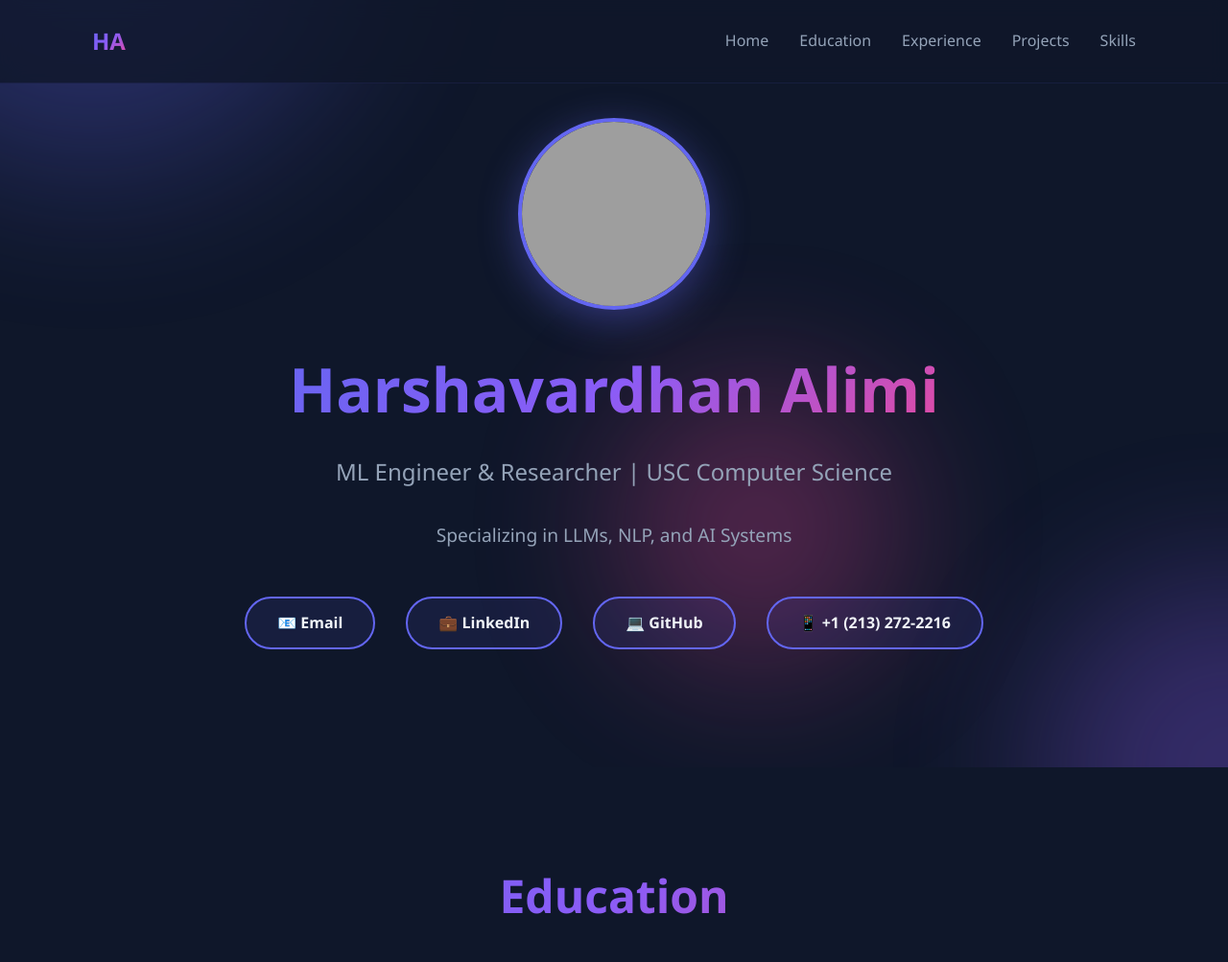
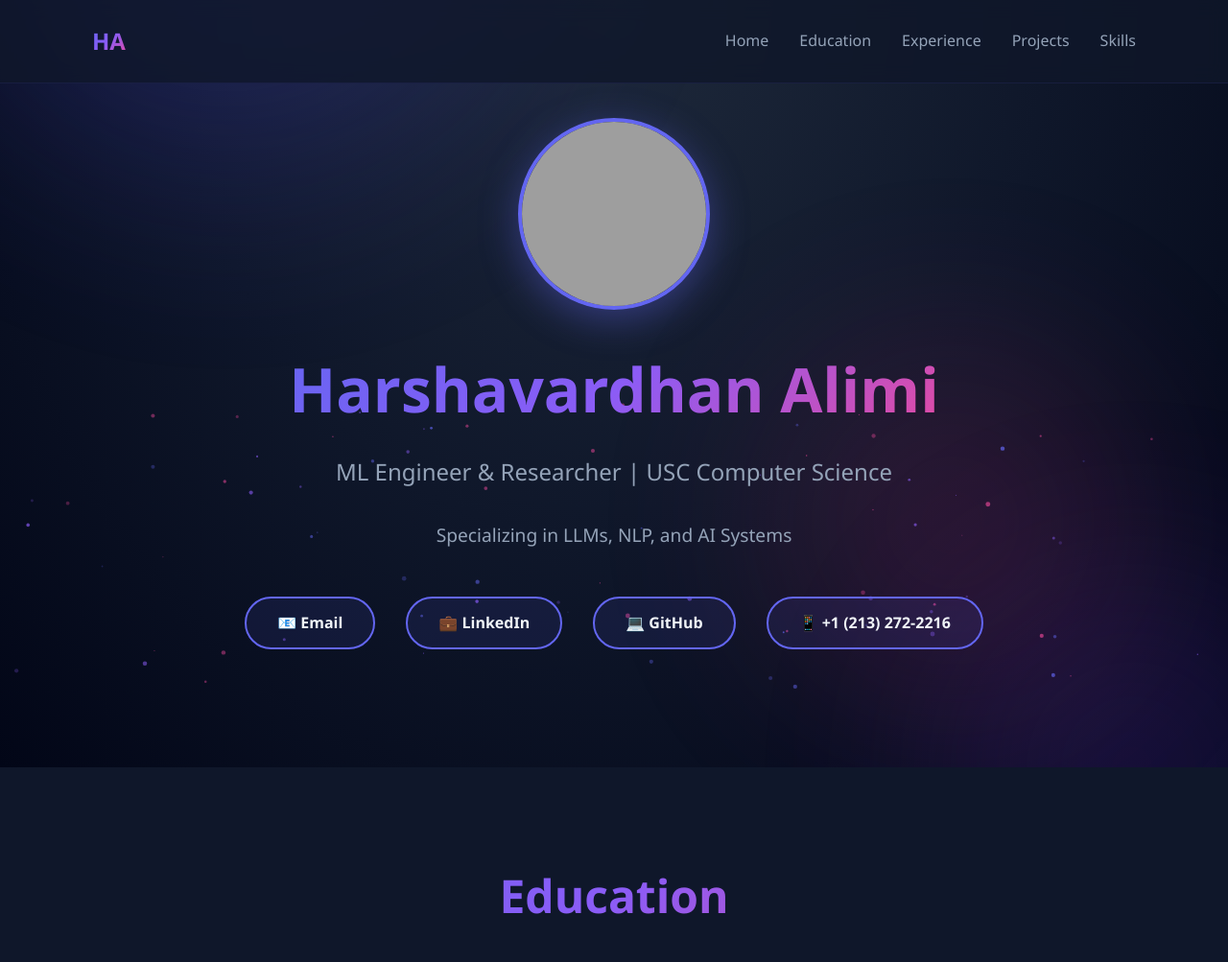
Before and after one commit to harsha2225/harsha2225.github.io, a plain HTML site: page index.html in a window 1280 px wide. Shown: the top 1003 px of the page at 96% size. Drawn offline with Linux system fonts and the light colour scheme; grey boxes are pictures that could not be loaded.

Commit message:
modified

```diff
--- a/index.html
+++ b/index.html
@@ -39,47 +39,71 @@
             height: 100%;
             z-index: -1;
             overflow: hidden;
+            background: radial-gradient(ellipse at top, #1e293b 0%, #0f172a 50%, #020617 100%);
         }
 
         .gradient-orb {
             position: absolute;
             border-radius: 50%;
-            filter: blur(80px);
-            opacity: 0.3;
-            animation: float 20s infinite;
+            filter: blur(100px);
+            opacity: 0.15;
+            animation: float 25s infinite ease-in-out;
         }
 
         .orb1 {
-            width: 500px;
-            height: 500px;
-            background: var(--primary);
-            top: -250px;
-            left: -250px;
+            width: 600px;
+            height: 600px;
+            background: radial-gradient(circle, #6366f1 0%, #4f46e5 50%, transparent 70%);
+            top: -300px;
+            left: -200px;
             animation-delay: 0s;
         }
 
         .orb2 {
-            width: 400px;
-            height: 400px;
-            background: var(--secondary);
-            bottom: -200px;
-            right: -200px;
-            animation-delay: 5s;
+            width: 500px;
+            height: 500px;
+            background: radial-gradient(circle, #8b5cf6 0%, #7c3aed 50%, transparent 70%);
+            bottom: -250px;
+            right: -150px;
+            animation-delay: 8s;
         }
 
         .orb3 {
-            width: 300px;
-            height: 300px;
-            background: var(--accent);
-            top: 50%;
-            left: 50%;
-            animation-delay: 10s;
+            width: 450px;
+            height: 450px;
+            background: radial-gradient(circle, #ec4899 0%, #db2777 50%, transparent 70%);
+            top: 40%;
+            left: 60%;
+            animation-delay: 16s;
         }
 
         @keyframes float {
-            0%, 100% { transform: translate(0, 0) scale(1); }
-            33% { transform: translate(100px, -100px) scale(1.1); }
-            66% { transform: translate(-100px, 100px) scale(0.9); }
+            0%, 100% {
+                transform: translate(0, 0) scale(1);
+                opacity: 0.15;
+            }
+            25% {
+                transform: translate(150px, -150px) scale(1.2);
+                opacity: 0.25;
+            }
+            50% {
+                transform: translate(80px, 100px) scale(0.8);
+                opacity: 0.1;
+            }
+            75% {
+                transform: translate(-120px, 50px) scale(1.1);
+                opacity: 0.2;
+            }
+        }
+
+        #particles {
+            position: fixed;
+            top: 0;
+            left: 0;
+            width: 100%;
+            height: 100%;
+            z-index: -1;
+            pointer-events: none;
         }
 
         nav {
@@ -371,6 +395,11 @@
             color: var(--text-secondary);
         }
 
+        .gpa-highlight {
+            color: var(--accent);
+            font-weight: bold;
+        }
+
         @media (max-width: 768px) {
             .hero h1 {
                 font-size: 2.5rem;
@@ -393,11 +422,6 @@
                 padding: 4rem 0;
             }
         }
-
-        .gpa-highlight {
-            color: var(--accent);
-            font-weight: bold;
-        }
     </style>
 </head>
 <body>
@@ -406,6 +430,7 @@
         <div class="gradient-orb orb2"></div>
         <div class="gradient-orb orb3"></div>
     </div>
+    <canvas id="particles"></canvas>
 
     <nav>
         <div class="container">
@@ -514,8 +539,7 @@
                         <p><strong>Tech Stack:</strong> ETL, Oracle HCM, OCI, Spring Boot, Data Warehousing</p>
                         <ul>
                             <li>Pioneered complete database infrastructure for GSPT with 1.03-second query latency</li>
-                            <li>Enhanced backend systems for the GSPT project by integrating APIs and streamlining the Spring Boot framework into a cohesive and
-                                maintainable architecture</li>
+                            <li>Enhanced backend systems for the GSPT project by integrating APIs and streamlining the Spring Boot framework into a cohesive and maintainable architecture</li>
                             <li>Created 500+ APIs for employee severance workflows, reducing manual tracking by 40%</li>
                             <li>Engineered middleware reducing HCM Payroll file creation from 1.5 hours to 17 seconds</li>
                             <li>Consolidated 63 data flows into unified Oracle HCM pipeline</li>
@@ -554,8 +578,7 @@
                         <p><strong>Team:</strong> HR Engineering</p>
                         <p><strong>Tech Stack:</strong> ETL, Oracle HCM, OCI, Spring Boot, Data Warehousing</p>
                         <ul>
-                            <li>Implemented 527 REST API endpoints using Spring Boot framework to provide a gateway server that facilitates secure communication
-                                between two SAAS applications and prevents security breaches</li>
+                            <li>Implemented 527 REST API endpoints using Spring Boot framework to provide a gateway server that facilitates secure communication between two SAAS applications and prevents security breaches</li>
                         </ul>
                     </div>
                 </div>
@@ -710,6 +733,61 @@
     </footer>
 
     <script>
+        // Particle system
+        const canvas = document.getElementById('particles');
+        const ctx = canvas.getContext('2d');
+        canvas.width = window.innerWidth;
+        canvas.height = window.innerHeight;
+
+        class Particle {
+            constructor() {
+                this.x = Math.random() * canvas.width;
+                this.y = canvas.height + 10;
+                this.size = Math.random() * 2 + 0.5;
+                this.speedY = Math.random() * 1 + 0.3;
+                this.speedX = Math.random() * 0.5 - 0.25;
+                this.opacity = Math.random() * 0.5 + 0.2;
+                this.color = ['#6366f1', '#8b5cf6', '#ec4899'][Math.floor(Math.random() * 3)];
+            }
+
+            update() {
+                this.y -= this.speedY;
+                this.x += this.speedX;
+                if (this.y < -10) {
+                    this.y = canvas.height + 10;
+                    this.x = Math.random() * canvas.width;
+                }
+            }
+
+            draw() {
+                ctx.fillStyle = this.color;
+                ctx.globalAlpha = this.opacity;
+                ctx.beginPath();
+                ctx.arc(this.x, this.y, this.size, 0, Math.PI * 2);
+                ctx.fill();
+            }
+        }
+
+        const particles = Array.from({ length: 80 }, () => new Particle());
+
+        function animate() {
+            ctx.clearRect(0, 0, canvas.width, canvas.height);
+            particles.forEach(particle => {
+                particle.update();
+                particle.draw();
+            });
+            ctx.globalAlpha = 1;
+            requestAnimationFrame(animate);
+        }
+
+        animate();
+
+        window.addEventListener('resize', () => {
+            canvas.width = window.innerWidth;
+            canvas.height = window.innerHeight;
+        });
+
+        // Smooth scrolling
         document.querySelectorAll('a[href^="#"]').forEach(anchor => {
             anchor.addEventListener('click', function (e) {
                 e.preventDefault();
@@ -723,6 +801,7 @@
             });
         });
 
+        // Intersection observer for animations
         const observerOptions = {
             threshold: 0.1,
             rootMargin: '0px 0px -100px 0px'
```
